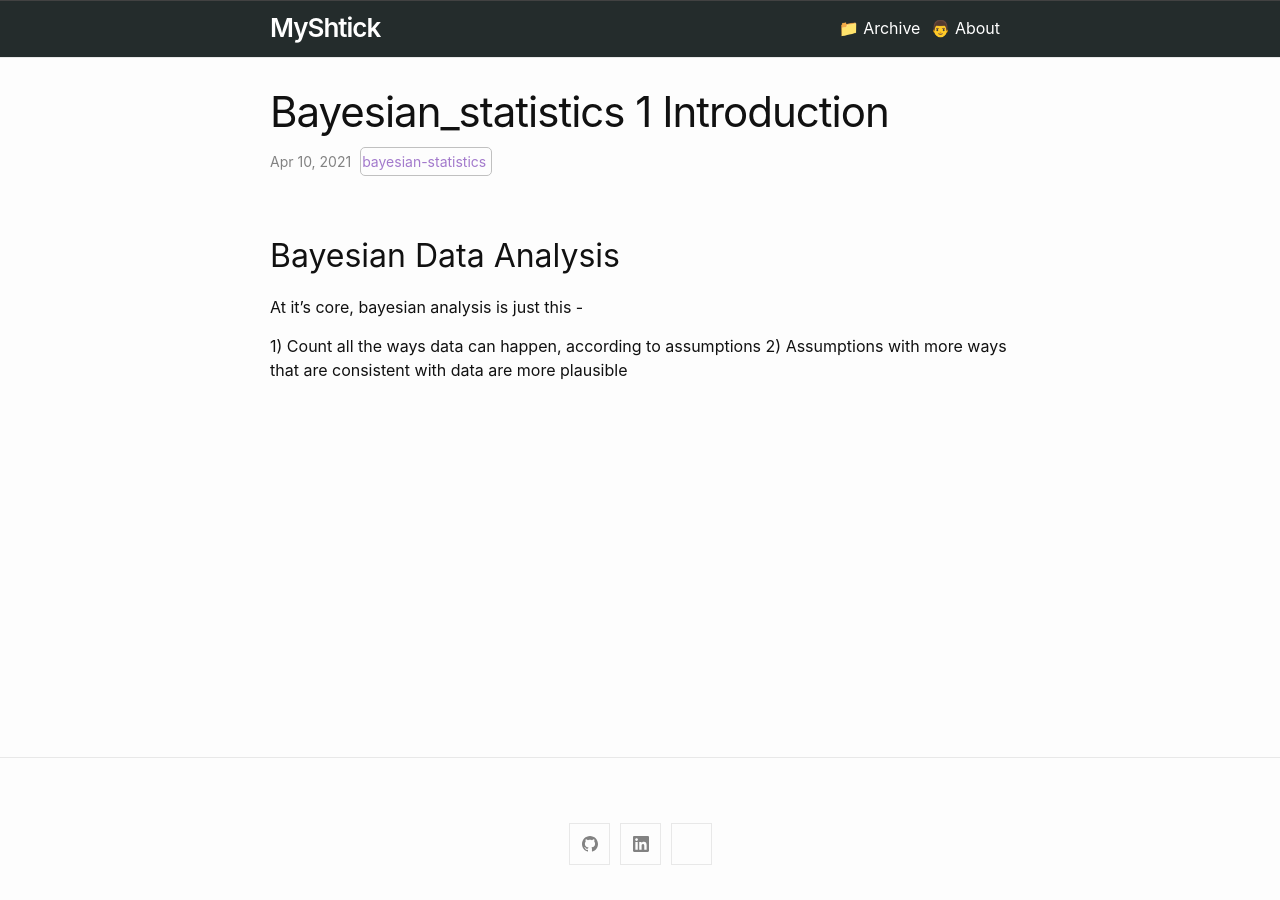
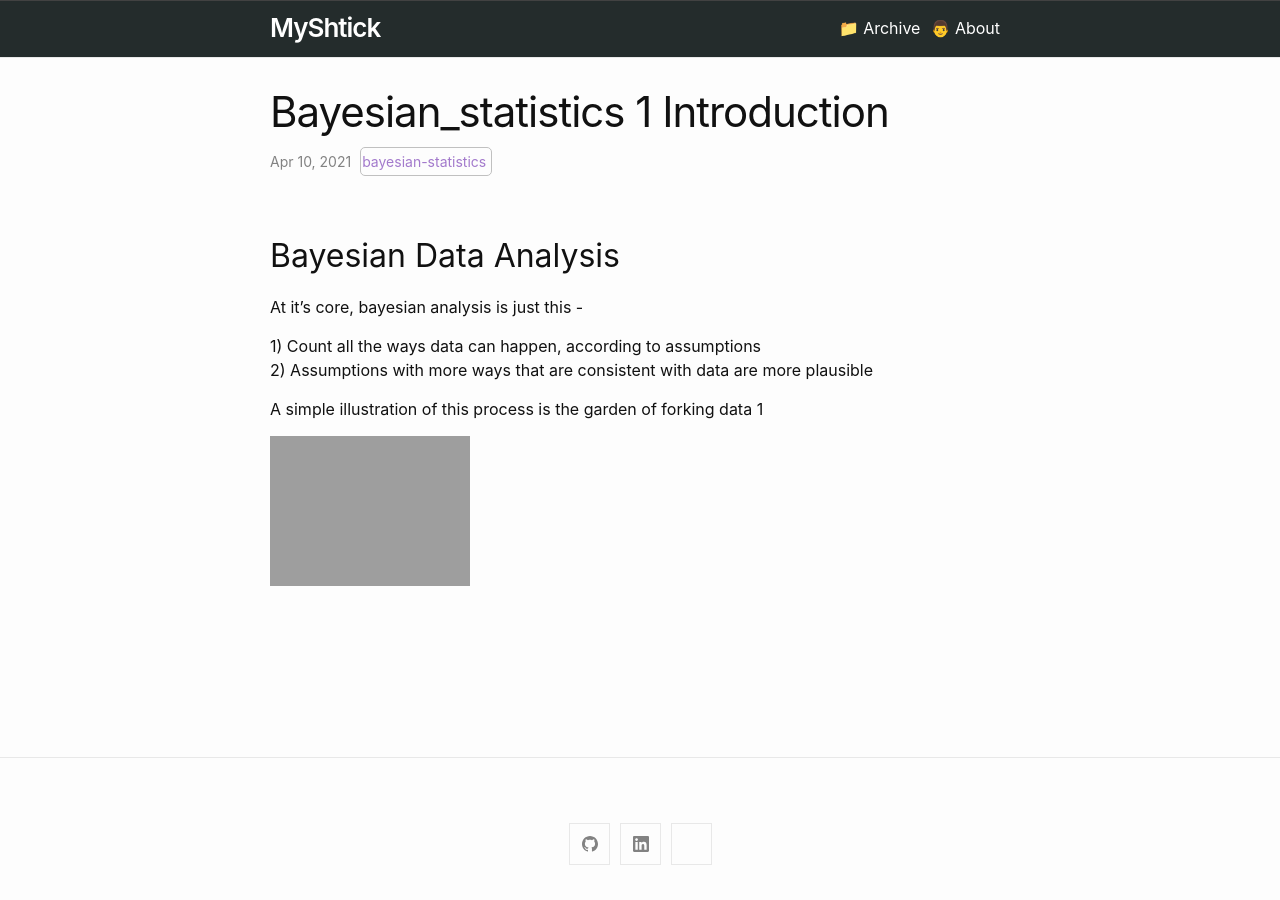
Before and after one commit to nitinrawatiitd/nitinrawatiitd.github.io, a Jekyll site: the page built from docs/_posts/2021-04-10-Bayesian_Statistics-1-Introduction.md, in a window 1280 px wide. Built offline with Jekyll 4.4.1, drawn with Linux system fonts in a browser that asks for light colours.

Commit message:
Edits to bayesian stats page

```diff
--- a/docs/_posts/2021-04-10-Bayesian_Statistics-1-Introduction.md
+++ b/docs/_posts/2021-04-10-Bayesian_Statistics-1-Introduction.md
@@ -9,3 +9,7 @@
 
 1) Count all the ways data can happen, according to assumptions
 2) Assumptions with more ways that are consistent with data are more plausible
+
+A simple illustration of this process is the garden of forking data 1
+
+![Garden of Forking Data](https://nitinrawatiitd.github.io/docs/assets/pic/bayesian-statistics/garden_of_forking_data.png)
```
Also changed, not shown: docs/assets/pics/bayesian-statistics/garden_of_forking_data.png (added), docs/assets/pics/bayesian-statistics/garden_of_forking_data_updating.png (added), 3 other files.
